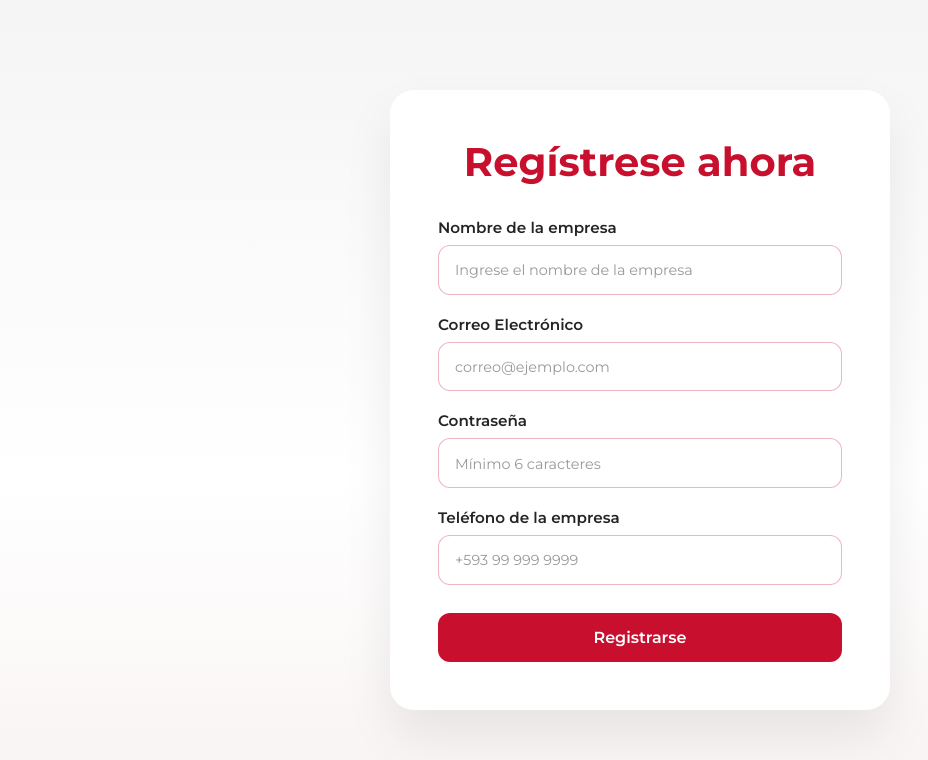
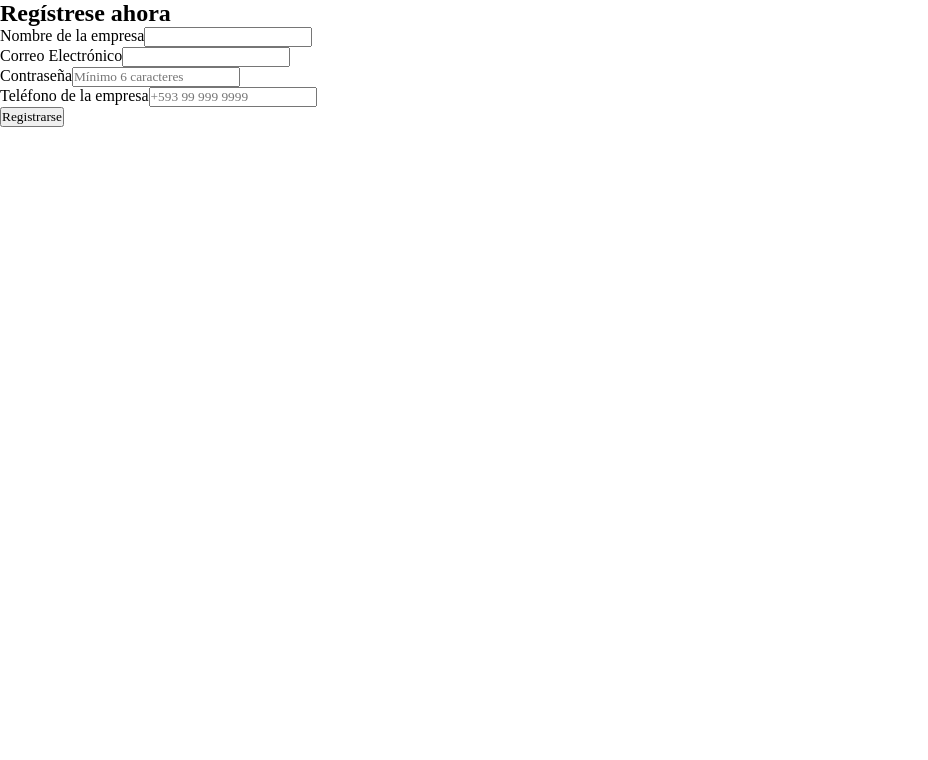
Before and after one commit to jsmblog/sistemaPostulaciones, a React (Vite) app: page /sign-up in a window 1280 px wide. Shown: the top 760 px of the page, without its empty margins (0-928 px from the left). Built offline with nearby package versions, Linux system fonts and the light colour scheme.

Commit message:
commit 6

```diff
--- a/src/components/PopUp.jsx
+++ b/src/components/PopUp.jsx
@@ -27,7 +27,7 @@ export const PopUp = ({ isOpen, onClose, onSelectRole }) => {
           </button>
           <button
             className="popup-btn popup-btn-secondary"
-            onClick={() => handleRoleSelect("employer")}
+            onClick={() => handleRoleSelect("company")}
           >
             Empresa
           </button>
--- a/src/components/SignUp.jsx
+++ b/src/components/SignUp.jsx
@@ -2,7 +2,6 @@ import { useState } from 'react';
 import { useNavigate } from 'react-router-dom';
 import { supabase } from '../supabase/connection';
 import { insertUserData } from '../services/insert';
-import './SignUp.css';
 
 export const SignUp = ({ rol }) => {
   const navigate = useNavigate();
@@ -25,7 +24,6 @@ export const SignUp = ({ rol }) => {
     }));
   };
 
-  // En SignUp.jsx, REEMPLAZA el handleSubmitRegister:
 
 const handleSubmitRegister = async (event) => {
   event.preventDefault();
@@ -79,8 +77,7 @@ const handleSubmitRegister = async (event) => {
         return;
       }
 
-      // YA NO CIERRES LA SESIÓN - déjalo autenticado
-      // await supabase.auth.signOut(); // ❌ ELIMINA ESTA LÍNEA
+       await supabase.auth.signOut();
 
       alert('✅ Registro exitoso. Por favor revisa tu correo para verificar la cuenta.');
 
@@ -103,46 +100,38 @@ const handleSubmitRegister = async (event) => {
 };
 
   return (
-    <div className="signup-page">
-      <div className="signup-container">
-        <h2 className="signup-title">Regístrese ahora</h2>
-        <form className="signup-form" onSubmit={handleSubmitRegister}>
-          <div className="signup-form-group">
-            <label htmlFor="name">
-              {isStudent ? "Nombre Completo" : "Nombre de la empresa"}
-            </label>
+    <div>
+      <h2>Regístrese ahora</h2>
+      <form onSubmit={handleSubmitRegister}>
+        <div>
+          <label>{isStudent ? "Nombre Completo" : "Nombre de la empresa"}</label>
           <input
             type="text"
-              id="name"
             name="name"
             value={dataForm.name}
             onChange={handleChange}
             required
             disabled={loading}
             minLength={3}
-              placeholder={isStudent ? "Ingrese su nombre completo" : "Ingrese el nombre de la empresa"}
           />
         </div>
 
-          <div className="signup-form-group">
-            <label htmlFor="email">Correo Electrónico</label>
+        <div>
+          <label>Correo Electrónico</label>
           <input
             type="email"
-              id="email"
             name="email"
             value={dataForm.email}
             onChange={handleChange}
             required
             disabled={loading}
-              placeholder="correo@ejemplo.com"
           />
         </div>
 
-          <div className="signup-form-group">
-            <label htmlFor="password">Contraseña</label>
+        <div>
+          <label>Contraseña</label>
           <input
             type="password"
-              id="password"
             name="password"
             value={dataForm.password}
             onChange={handleChange}
@@ -153,13 +142,10 @@ const handleSubmitRegister = async (event) => {
           />
         </div>
 
-          <div className="signup-form-group">
-            <label htmlFor="contact">
-              {isStudent ? "Teléfono de contacto" : "Teléfono de la empresa"}
-            </label>
+        <div>
+          <label>{isStudent ? "Teléfono de contacto" : "Teléfono de la empresa"}</label>
           <input
             type="tel"
-              id="contact"
             name="contact"
             value={dataForm.contact}
             onChange={handleChange}
@@ -169,11 +155,10 @@ const handleSubmitRegister = async (event) => {
           />
         </div>
 
-          <button type="submit" className="signup-btn" disabled={loading}>
+        <button type="submit" disabled={loading}>
           {loading ? 'Registrando...' : 'Registrarse'}
         </button>
       </form>
     </div>
-    </div>
   );
 };
```
Also changed, not shown: src/pages/Landing.jsx (line endings or trailing spaces). Lines whose indentation alone changed are shown as unchanged.
